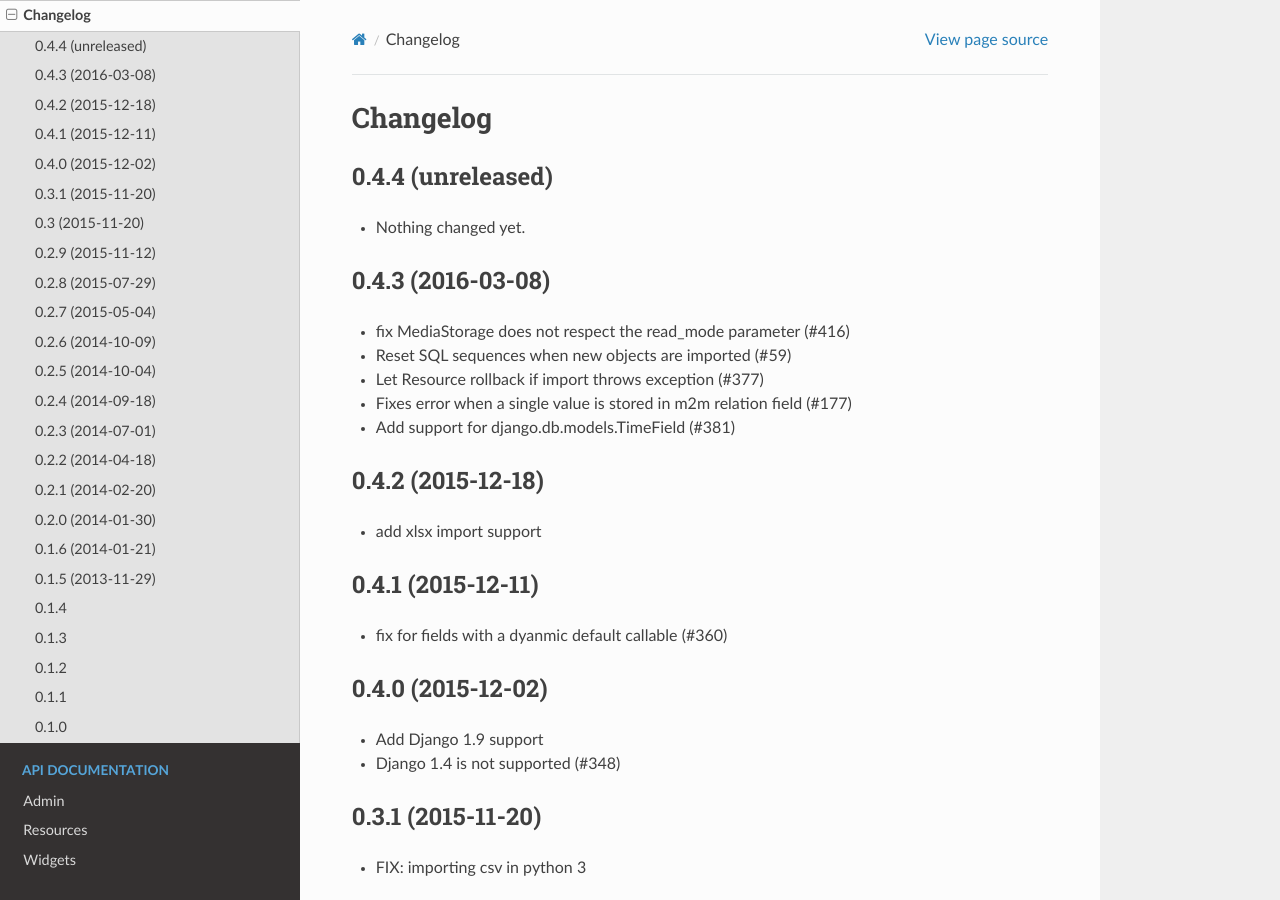
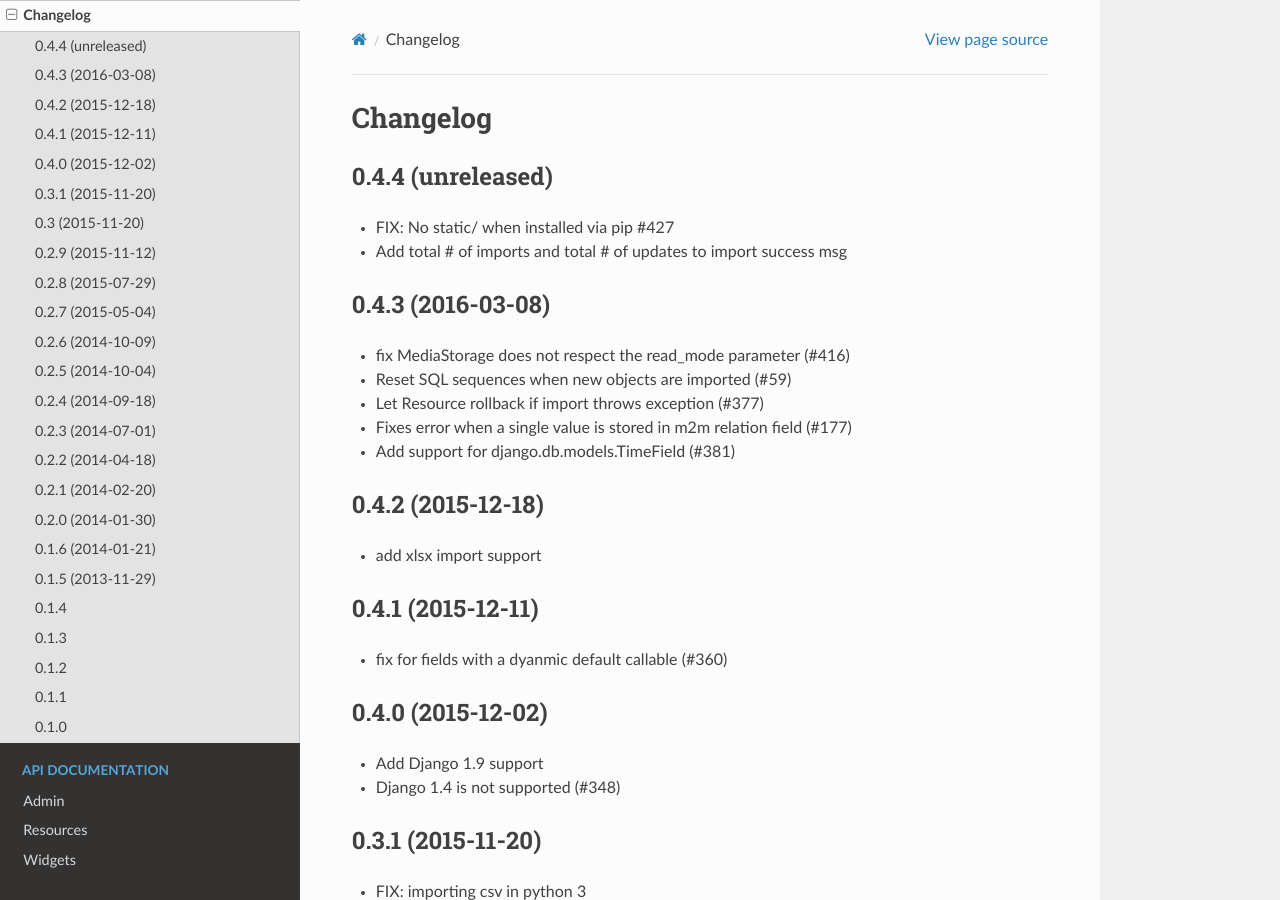
Before and after one commit to django-import-export/django-import-export, a Sphinx documentation site: the page built from docs/changelog.rst, in a window 1280 px wide and 900 px high. Built offline with Sphinx 7.4.7 and the Read the Docs theme 2.0.0, drawn with Linux system fonts in a browser that asks for light colours.

Commit message:
Update docs/changelog.rst

```diff
--- a/docs/changelog.rst
+++ b/docs/changelog.rst
@@ -4,7 +4,9 @@ Changelog
 0.4.4 (unreleased)
 ------------------
 
-- Nothing changed yet.
+- FIX: No static/ when installed via pip #427
+
+- Add total # of imports and total # of updates to import success msg
 
 
 0.4.3 (2016-03-08)
```
